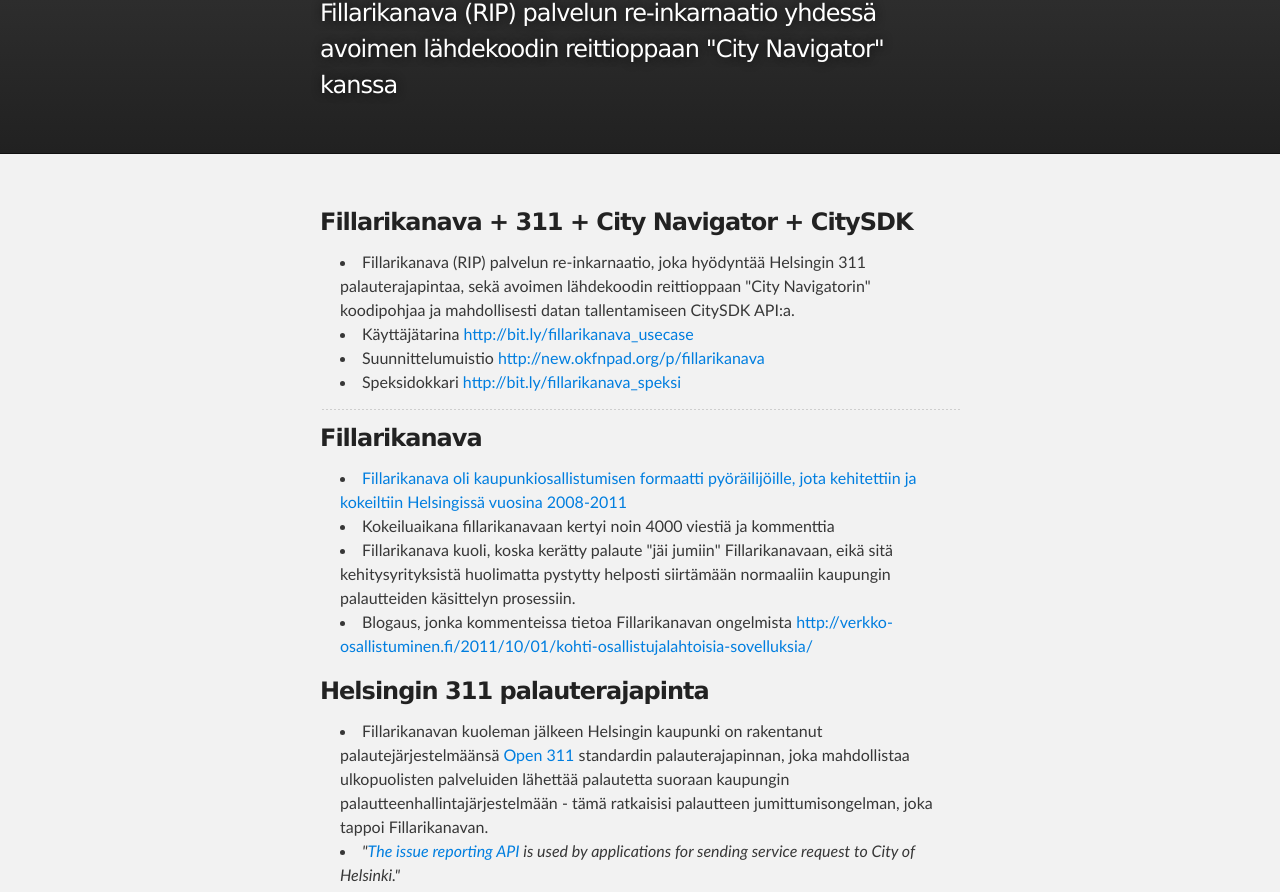
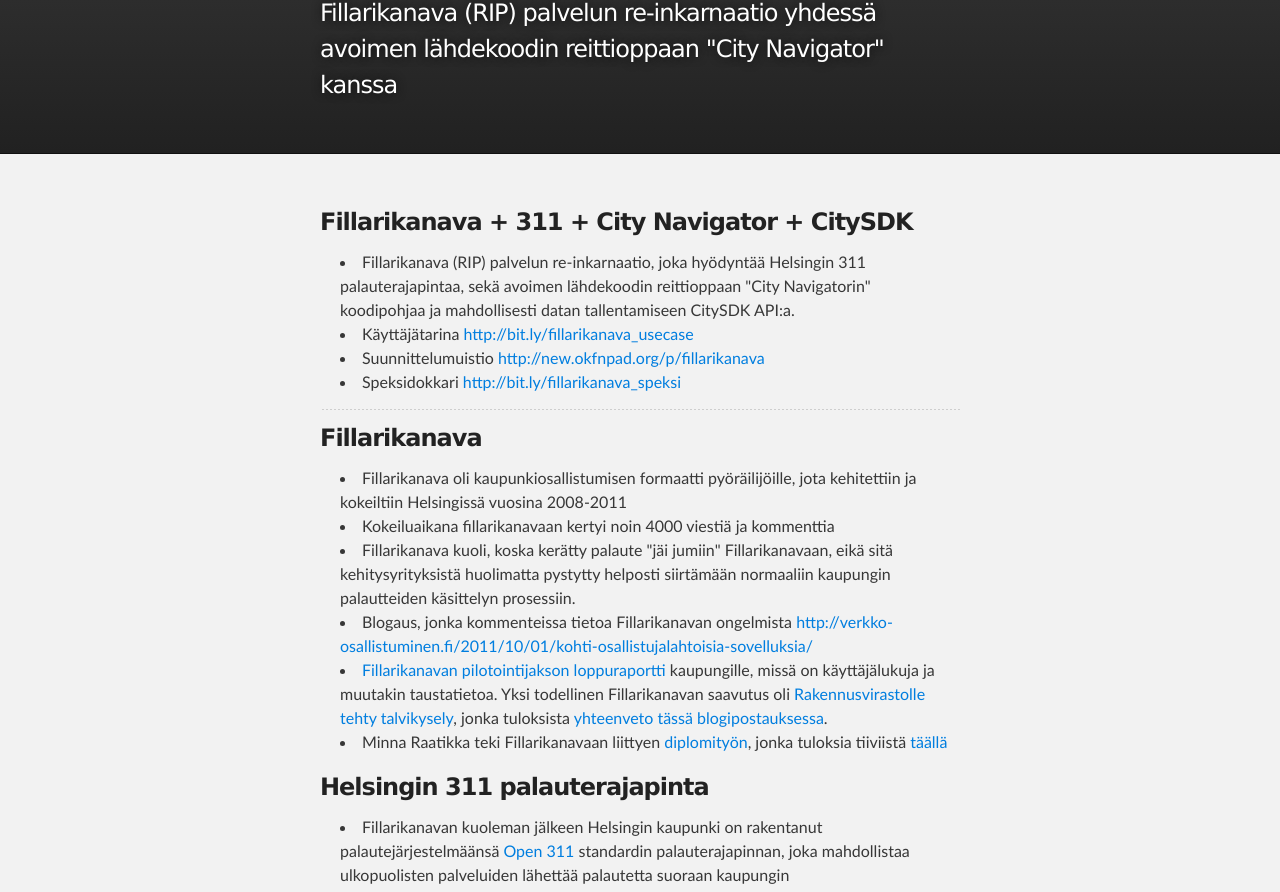
Before and after one commit to fillarikanava/fillarikanava.github.io, a plain HTML site: page index.html in a window 1280 px wide. Shown: the part 128-1020 px from the top of the page. Drawn offline with Linux system fonts and the light colour scheme.

Commit message:
Replace master branch with page content via GitHub

```diff
--- a/index.html
+++ b/index.html
@@ -42,10 +42,14 @@
 <a name="fillarikanava" class="anchor" href="#fillarikanava"><span class="octicon octicon-link"></span></a>Fillarikanava</h3>
 
 <ul>
-<li><a href="http://www.liikenteensuunta.fi/fi/artikkelit/thesis/fillarikanava-tyokalu-asukkaiden/">Fillarikanava oli kaupunkiosallistumisen formaatti pyöräilijöille, jota kehitettiin ja kokeiltiin Helsingissä vuosina 2008-2011</a></li>
+<li>Fillarikanava oli kaupunkiosallistumisen formaatti pyöräilijöille, jota kehitettiin ja kokeiltiin Helsingissä vuosina 2008-2011</li>
 <li>Kokeiluaikana fillarikanavaan kertyi noin 4000 viestiä ja kommenttia</li>
 <li>Fillarikanava kuoli, koska kerätty palaute "jäi jumiin" Fillarikanavaan, eikä sitä kehitysyrityksistä huolimatta pystytty helposti siirtämään normaaliin kaupungin palautteiden käsittelyn prosessiin.</li>
 <li>Blogaus, jonka kommenteissa tietoa Fillarikanavan ongelmista <a href="http://verkko-osallistuminen.fi/2011/10/01/kohti-osallistujalahtoisia-sovelluksia/">http://verkko-osallistuminen.fi/2011/10/01/kohti-osallistujalahtoisia-sovelluksia/</a>
+</li>
+<li>
+<a href="http://bit.ly/fillarikanava_loppuraportti">Fillarikanavan pilotointijakson loppuraportti</a>  kaupungille, missä on käyttäjälukuja ja muutakin taustatietoa. Yksi todellinen Fillarikanavan saavutus oli <a href="http://www.hel.fi/hki/HKR/fi/ajankohtaista/py_r_reitit+paranevat+palautteen+perusteella">Rakennusvirastolle tehty talvikysely</a>, jonka tuloksista <a href="http://www.kaupunkifillari.fi/blog/2010/09/28/helsingissakin-osataan-yhteistyo/">yhteenveto tässä blogipostauksessa</a>.</li>
+<li>Minna Raatikka teki Fillarikanavaan liittyen <a href="http://lib.tkk.fi/Dipl/2012/urn100621.pdf">diplomityön</a>, jonka tuloksia tiiviistä <a href="http://www.liikenteensuunta.fi/fi/artikkelit/thesis/fillarikanava-tyokalu-asukkaiden/">täällä</a>
 </li>
 </ul><h3>
 <a name="helsingin-311-palauterajapinta" class="anchor" href="#helsingin-311-palauterajapinta"><span class="octicon octicon-link"></span></a>Helsingin 311 palauterajapinta</h3>
```
Also changed, not shown: params.json (+1 -1 lines).
